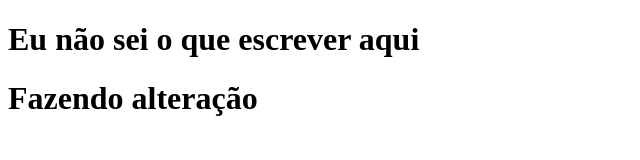
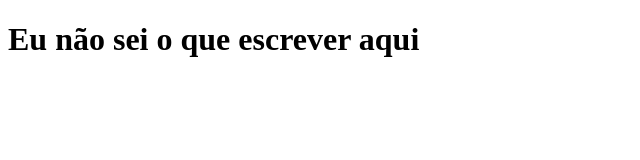
Before and after one commit to genivaldo32/RepositorioUm, a plain HTML site: page index.html in a window 1280 px wide. Shown: the whole page, without its empty margins (0-640 px from the left). Drawn offline with Linux system fonts and the light colour scheme.

Commit message:
Primeiro repositorio

```diff
--- a/index.html
+++ b/index.html
@@ -8,6 +8,5 @@
   </head>
   <body>
     <h1>Eu não sei o que escrever aqui</h1>
-    <h1>Fazendo alteração</h1>
   </body>
 </html>
```
